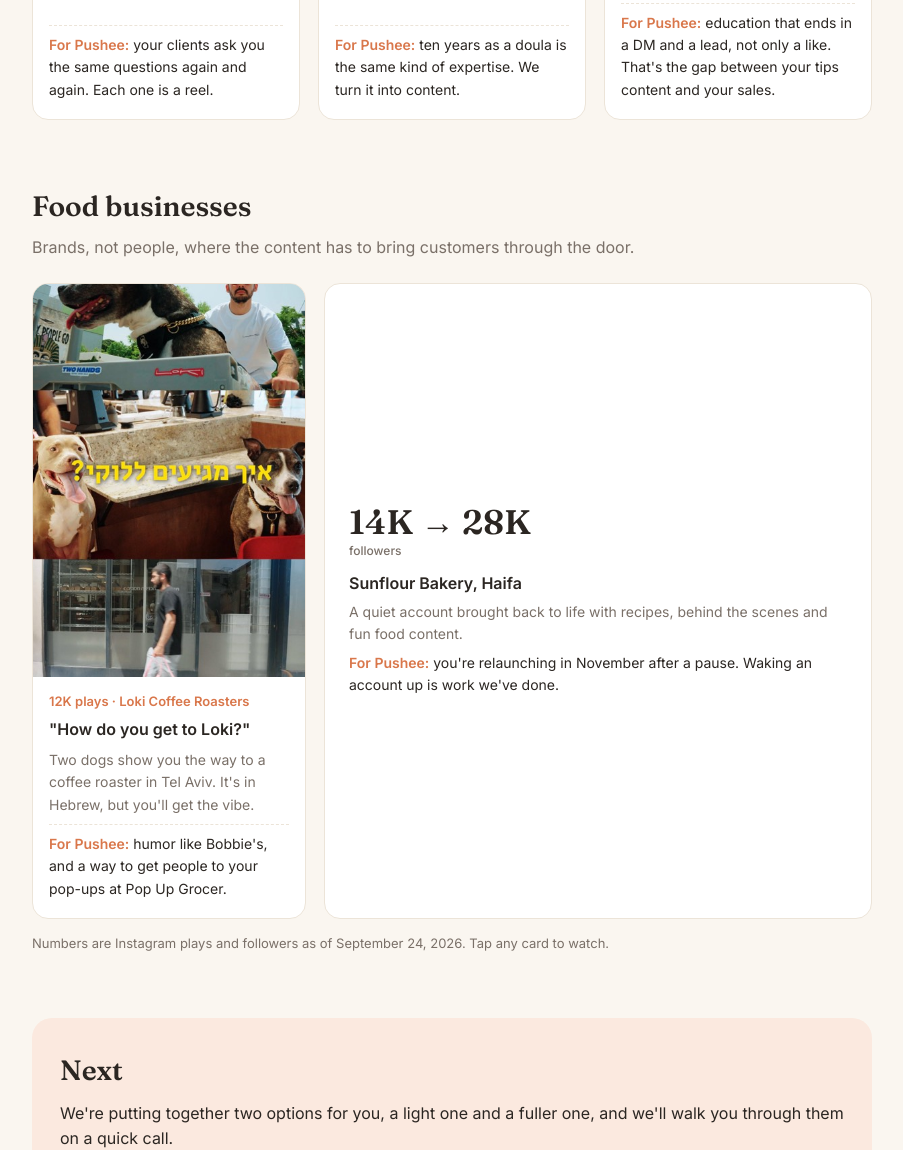
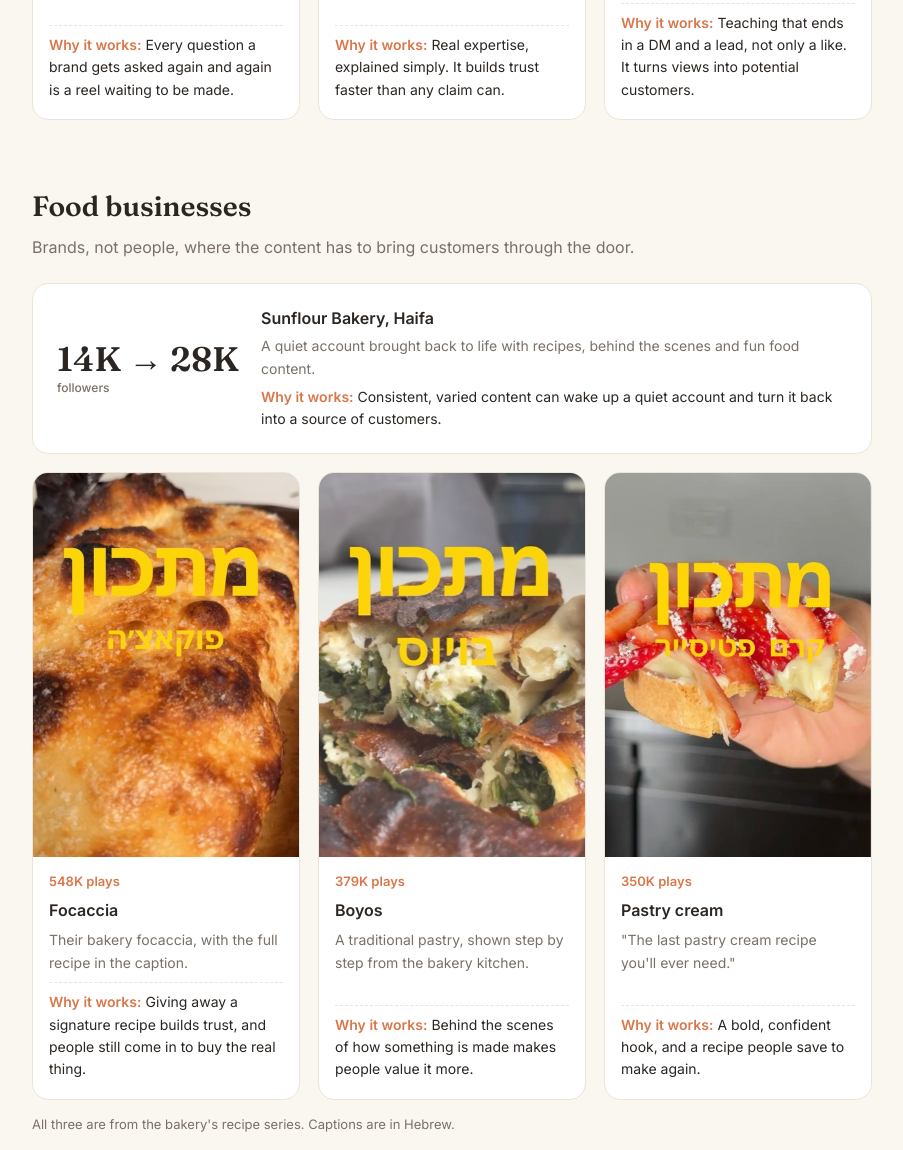
Before and after one commit to randydandy123/sharon-gali, a plain HTML site: page index.html in a window 1280 px wide. Shown: the part 2090-3240 px from the top of the page, without its empty margins (188-1091 px from the left). Drawn offline with Linux system fonts and the light colour scheme.

Commit message:
Brand-neutral value lines, three Sunflour reels

```diff
--- a/index.html
+++ b/index.html
@@ -75,6 +75,11 @@
 
   .duo { display: grid; grid-template-columns: 1fr 2fr; gap: 18px; align-items: stretch; }
   .duo .account { margin: 0; grid-template-columns: 1fr; align-content: center; gap: 14px; }
+  .wide-wrap { margin-top: 18px; }
+  .work.wide { flex-direction: row; }
+  .work.wide img { width: 30%; aspect-ratio: 9 / 13; flex-shrink: 0; }
+  .work.wide .body { justify-content: center; padding: 20px 22px; }
+  .work.wide .why { margin-top: 6px !important; }
   .note { font-size: 13px; color: var(--muted); margin-top: 14px; }
 
   .end {
@@ -95,6 +100,8 @@
     .work img { aspect-ratio: 4 / 5; }
     .account { grid-template-columns: 1fr; gap: 10px; }
     .duo { grid-template-columns: 1fr; }
+    .work.wide { flex-direction: column; }
+    .work.wide img { width: 100%; aspect-ratio: 4 / 5; }
     .lede { font-size: 18px; }
   }
 </style>
@@ -128,7 +135,7 @@
         <div class="stat">3.3M plays</div>
         <h4>A 1945 Amsterdam deli, in 70 seconds</h4>
         <p>One sandwich, one glass of milk, and a story around it.</p>
-        <p class="why"><b>For Pushee:</b> the same pull your founder-story ad had. People follow a person first, then the product.</p>
+        <p class="why"><b>Why it works:</b> People follow a person before they follow a product. A face and a story keep them watching to the end.</p>
       </div>
     </a>
     <a class="work" href="https://www.instagram.com/reel/DGJM7OZufLM/" target="_blank" rel="noopener">
@@ -137,7 +144,7 @@
         <div class="stat">932K plays</div>
         <h4>Canelés, start to finish</h4>
         <p>A fussy process made easy to follow, with the full recipe in the caption.</p>
-        <p class="why"><b>For Pushee:</b> how we'd film your formulation trips to Minneapolis, turning a process into something people save.</p>
+        <p class="why"><b>Why it works:</b> A complicated process, made simple enough to follow. Content people save and come back to.</p>
       </div>
     </a>
     <a class="work" href="https://www.instagram.com/reel/DCdwrs5O6kE/" target="_blank" rel="noopener">
@@ -146,7 +153,7 @@
         <div class="stat">474K plays</div>
         <h4>Brioche in Lyon</h4>
         <p>Warm and personal, never a hard sell.</p>
-        <p class="why"><b>For Pushee:</b> the positive energy you want. Selling without scaring anyone.</p>
+        <p class="why"><b>Why it works:</b> Warm and personal. It sells the experience without ever feeling like an ad.</p>
       </div>
     </a>
   </div>
@@ -161,7 +168,7 @@
         <div class="stat">416K plays · 4,700+ comments</div>
         <h4>"How much salt do I need?"</h4>
         <p>The question his followers ask him most, answered in one reel.</p>
-        <p class="why"><b>For Pushee:</b> your clients ask you the same questions again and again. Each one is a reel.</p>
+        <p class="why"><b>Why it works:</b> Every question a brand gets asked again and again is a reel waiting to be made.</p>
       </div>
     </a>
     <a class="work" href="https://www.instagram.com/reel/DR7mY98jP8b/" target="_blank" rel="noopener">
@@ -170,7 +177,7 @@
         <div class="stat">527K plays</div>
         <h4>Fermented lemons</h4>
         <p>Clear, simple teaching from the person who knows the subject best.</p>
-        <p class="why"><b>For Pushee:</b> ten years as a doula is the same kind of expertise. We turn it into content.</p>
+        <p class="why"><b>Why it works:</b> Real expertise, explained simply. It builds trust faster than any claim can.</p>
       </div>
     </a>
     <a class="work" href="https://www.instagram.com/reel/DZU_7AYMLjh/" target="_blank" rel="noopener">
@@ -179,7 +186,7 @@
         <div class="stat">133K plays · 1,000+ comments</div>
         <h4>"Comment MOLD for the guide"</h4>
         <p>A short teaching reel that ends with a free beginner's guide for anyone who comments.</p>
-        <p class="why"><b>For Pushee:</b> education that ends in a DM and a lead, not only a like. That's the gap between your tips content and your sales.</p>
+        <p class="why"><b>Why it works:</b> Teaching that ends in a DM and a lead, not only a like. It turns views into potential customers.</p>
       </div>
     </a>
   </div>
@@ -188,24 +195,56 @@
   <h2>Food businesses</h2>
   <p class="sub">Brands, not people, where the content has to bring customers through the door.</p>
 
-  <div class="duo">
-    <a class="work" href="https://www.instagram.com/reel/DZCl07UowSR/" target="_blank" rel="noopener">
+  <a class="account" href="https://www.instagram.com/sunflourbakerybg/" target="_blank" rel="noopener">
+    <div class="big">14K → 28K<small>followers</small></div>
+    <div>
+      <h4>Sunflour Bakery, Haifa</h4>
+      <p>A quiet account brought back to life with recipes, behind the scenes and fun food content.</p>
+      <p class="why"><b>Why it works:</b> Consistent, varied content can wake up a quiet account and turn it back into a source of customers.</p>
+    </div>
+  </a>
+
+  <div class="grid" style="margin-top:18px">
+    <a class="work" href="https://www.instagram.com/reel/DUvFO1niJCe/" target="_blank" rel="noopener">
+      <img src="img/sunflour-focaccia.jpg" alt="Sunflour focaccia recipe" loading="lazy">
+      <div class="body">
+        <div class="stat">548K plays</div>
+        <h4>Focaccia</h4>
+        <p>Their bakery focaccia, with the full recipe in the caption.</p>
+        <p class="why"><b>Why it works:</b> Giving away a signature recipe builds trust, and people still come in to buy the real thing.</p>
+      </div>
+    </a>
+    <a class="work" href="https://www.instagram.com/reel/DWbMI2KRkw2/" target="_blank" rel="noopener">
+      <img src="img/sunflour-pizza.jpg" alt="Sunflour boyos recipe" loading="lazy">
+      <div class="body">
+        <div class="stat">379K plays</div>
+        <h4>Boyos</h4>
+        <p>A traditional pastry, shown step by step from the bakery kitchen.</p>
+        <p class="why"><b>Why it works:</b> Behind the scenes of how something is made makes people value it more.</p>
+      </div>
+    </a>
+    <a class="work" href="https://www.instagram.com/reel/DTm_WfCFfoi/" target="_blank" rel="noopener">
+      <img src="img/sunflour-cream.jpg" alt="Sunflour pastry cream recipe" loading="lazy">
+      <div class="body">
+        <div class="stat">350K plays</div>
+        <h4>Pastry cream</h4>
+        <p>"The last pastry cream recipe you'll ever need."</p>
+        <p class="why"><b>Why it works:</b> A bold, confident hook, and a recipe people save to make again.</p>
+      </div>
+    </a>
+  </div>
+  <p class="note">All three are from the bakery's recipe series. Captions are in Hebrew.</p>
+
+  <div class="wide-wrap">
+    <a class="work wide" href="https://www.instagram.com/reel/DZCl07UowSR/" target="_blank" rel="noopener">
       <img src="img/loki.jpg" alt="Two dogs showing the way to Loki coffee roasters" loading="lazy">
       <div class="body">
         <div class="stat">12K plays · Loki Coffee Roasters</div>
         <h4>"How do you get to Loki?"</h4>
         <p>Two dogs show you the way to a coffee roaster in Tel Aviv. It's in Hebrew, but you'll get the vibe.</p>
-        <p class="why"><b>For Pushee:</b> humor like Bobbie's, and a way to get people to your pop-ups at Pop Up Grocer.</p>
+        <p class="why"><b>Why it works:</b> Humor and personality in a local business. It gives people a reason to come in person.</p>
       </div>
     </a>
-    <a class="account" href="https://www.instagram.com/sunflourbakerybg/" target="_blank" rel="noopener">
-    <div class="big">14K → 28K<small>followers</small></div>
-    <div>
-      <h4>Sunflour Bakery, Haifa</h4>
-      <p>A quiet account brought back to life with recipes, behind the scenes and fun food content.</p>
-      <p class="why"><b>For Pushee:</b> you're relaunching in November after a pause. Waking an account up is work we've done.</p>
-    </div>
-  </a>
   </div>
 
   <p class="note">Numbers are Instagram plays and followers as of September 24, 2026. Tap any card to watch.</p>
```
Also changed, not shown: img/sunflour-cream.jpg (added), img/sunflour-focaccia.jpg (added), img/sunflour-pizza.jpg (added).
